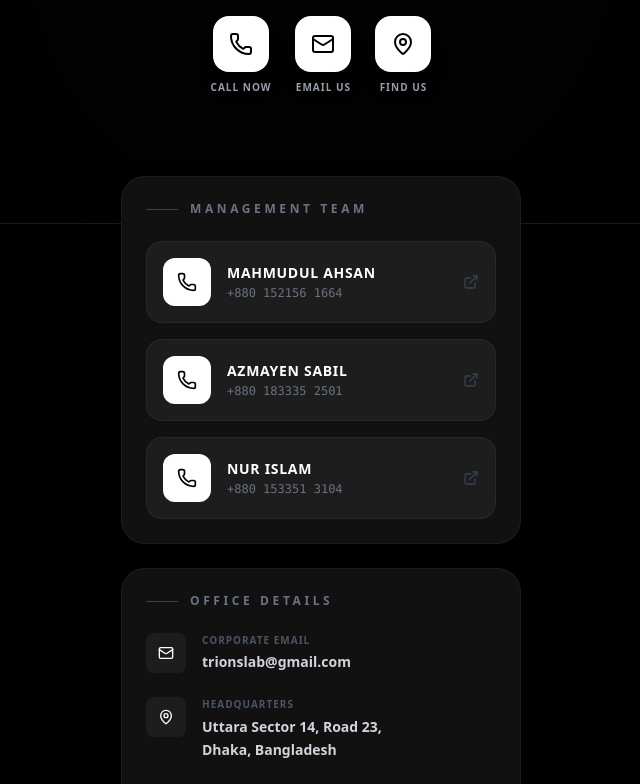
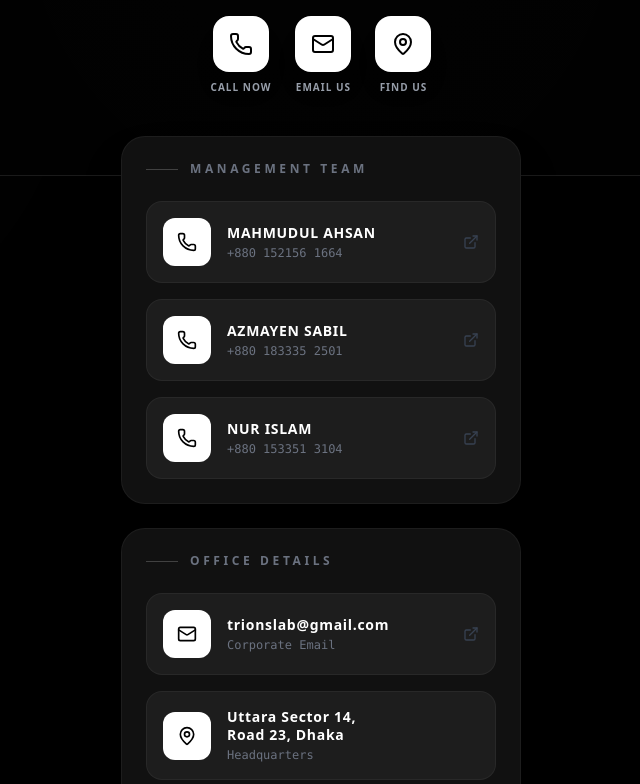
Before and after one commit to NI-Shourav/trionslab-contact, a React (Vite) app: page / in a window 1280 px wide. Shown: the part 360-1144 px from the top of the page, without its empty margins (319-959 px from the left). Built offline with nearby package versions, Linux system fonts and the light colour scheme; a web font is replaced by a local one.

Commit message:
spacing correction

```diff
--- a/src/components/TrionsLab.jsx
+++ b/src/components/TrionsLab.jsx
@@ -96,7 +96,7 @@ END:VCARD`;
           </div>
 
           {/* Hero content container */}
-          <div className="relative pt-16 pb-32">
+          <div className="relative pt-16 pb-20">
             {/* ==================== LOGO SECTION ==================== */}
             <div className="flex justify-center mb-8 animate-fade-in-up">
               <div className="relative group">
@@ -214,7 +214,7 @@ END:VCARD`;
         </div>
 
         {/* ==================== CONTACT INFORMATION SECTION ==================== */}
-        <div className="max-w-md mx-auto px-6 -mt-12 pb-16">
+        <div className="max-w-md mx-auto px-6 -mt-10 pb-16">
           {/* ==================== TEAM CONTACTS CARD ==================== */}
           <div className={`border rounded-3xl shadow-2xl p-6 mb-6 animate-slide-in-up transition-colors duration-500 ${isDarkMode ? "bg-[#111111] border-white/5" : "bg-white border-black/5"}`}>
             <h2 className={`text-xs font-black mb-6 uppercase tracking-[0.3em] flex items-center gap-3 ${isDarkMode ? "text-gray-500" : "text-gray-400"}`}>
@@ -289,37 +289,37 @@ END:VCARD`;
               Office Details
             </h2>
 
-            <div className="space-y-6">
+            <div className="space-y-4">
               {/* Email */}
               <a
                 href="mailto:trionslab@gmail.com"
-                className="group flex items-start gap-4"
+                className={`group flex items-center gap-4 p-4 rounded-2xl transition-all duration-300 border ${isDarkMode ? "bg-white/5 hover:bg-white/10 border-white/5" : "bg-gray-50 hover:bg-gray-100 border-black/5"}`}
               >
-                <div className={`w-10 h-10 rounded-lg flex items-center justify-center flex-shrink-0 ${isDarkMode ? "bg-white/5" : "bg-black/5"}`}>
-                  <Mail className={`w-4 h-4 ${isDarkMode ? "text-white" : "text-black"}`} />
+                <div className={`w-12 h-12 rounded-xl flex items-center justify-center flex-shrink-0 group-hover:scale-110 transition-transform ${isDarkMode ? "bg-white text-black" : "bg-black text-white"}`}>
+                  <Mail className="w-5 h-5" />
                 </div>
-                <div>
-                  <div className={`text-[10px] font-black uppercase tracking-widest mb-1 ${isDarkMode ? "text-gray-600" : "text-gray-400"}`}>
+                <div className="flex-1">
+                  <div className={`text-sm font-bold tracking-wider ${isDarkMode ? "text-white" : "text-black"}`}>
+                    trionslab@gmail.com
+                  </div>
+                  <div className={`text-xs font-mono mt-0.5 ${isDarkMode ? "text-gray-500" : "text-gray-400"}`}>
                     Corporate Email
                   </div>
-                  <div className={`text-sm font-bold transition-colors ${isDarkMode ? "text-gray-300 group-hover:text-white" : "text-gray-700 group-hover:text-black"}`}>
-                    trionslab@gmail.com
-                  </div>
                 </div>
+                <ExternalLink className={`w-4 h-4 transition-colors ${isDarkMode ? "text-gray-700 group-hover:text-white" : "text-gray-300 group-hover:text-black"}`} />
               </a>
 
               {/* Location */}
-              <div className="group flex items-start gap-4">
-                <div className={`w-10 h-10 rounded-lg flex items-center justify-center flex-shrink-0 ${isDarkMode ? "bg-white/5" : "bg-black/5"}`}>
-                  <MapPin className={`w-4 h-4 ${isDarkMode ? "text-white" : "text-black"}`} />
+              <div className={`group flex items-center gap-4 p-4 rounded-2xl transition-all duration-300 border ${isDarkMode ? "bg-white/5 hover:bg-white/10 border-white/5" : "bg-gray-50 hover:bg-gray-100 border-black/5"}`}>
+                <div className={`w-12 h-12 rounded-xl flex items-center justify-center flex-shrink-0 group-hover:scale-110 transition-transform ${isDarkMode ? "bg-white text-black" : "bg-black text-white"}`}>
+                  <MapPin className="w-5 h-5" />
                 </div>
-                <div>
-                  <div className={`text-[10px] font-black uppercase tracking-widest mb-1 ${isDarkMode ? "text-gray-600" : "text-gray-400"}`}>
+                <div className="flex-1">
+                  <div className={`text-sm font-bold tracking-wider leading-tight ${isDarkMode ? "text-white" : "text-black"}`}>
+                    Uttara Sector 14,<br />Road 23, Dhaka
+                  </div>
+                  <div className={`text-xs font-mono mt-1 ${isDarkMode ? "text-gray-500" : "text-gray-400"}`}>
                     Headquarters
-                  </div>
-                  <div className={`text-sm font-bold leading-relaxed ${isDarkMode ? "text-gray-300" : "text-gray-700"}`}>
-                    Uttara Sector 14, Road 23,<br />
-                    Dhaka, Bangladesh
                   </div>
                 </div>
               </div>
```
